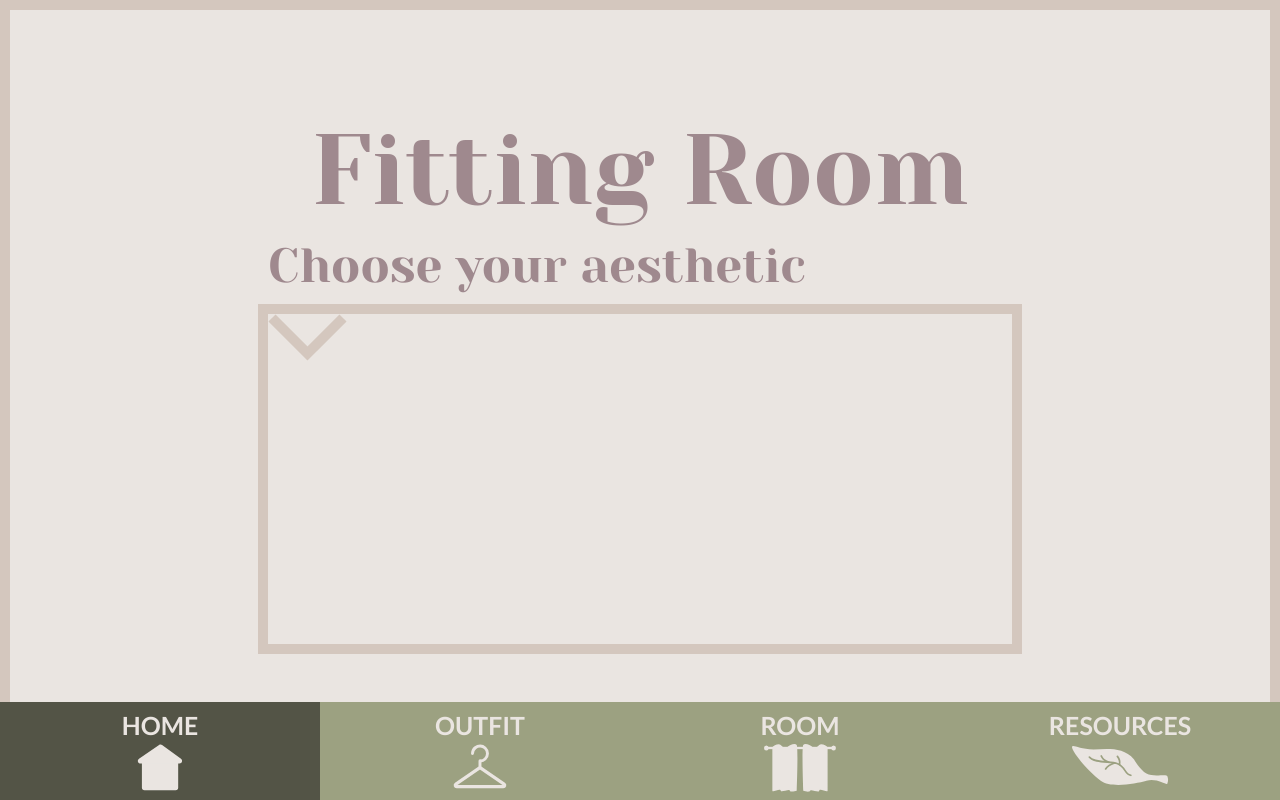
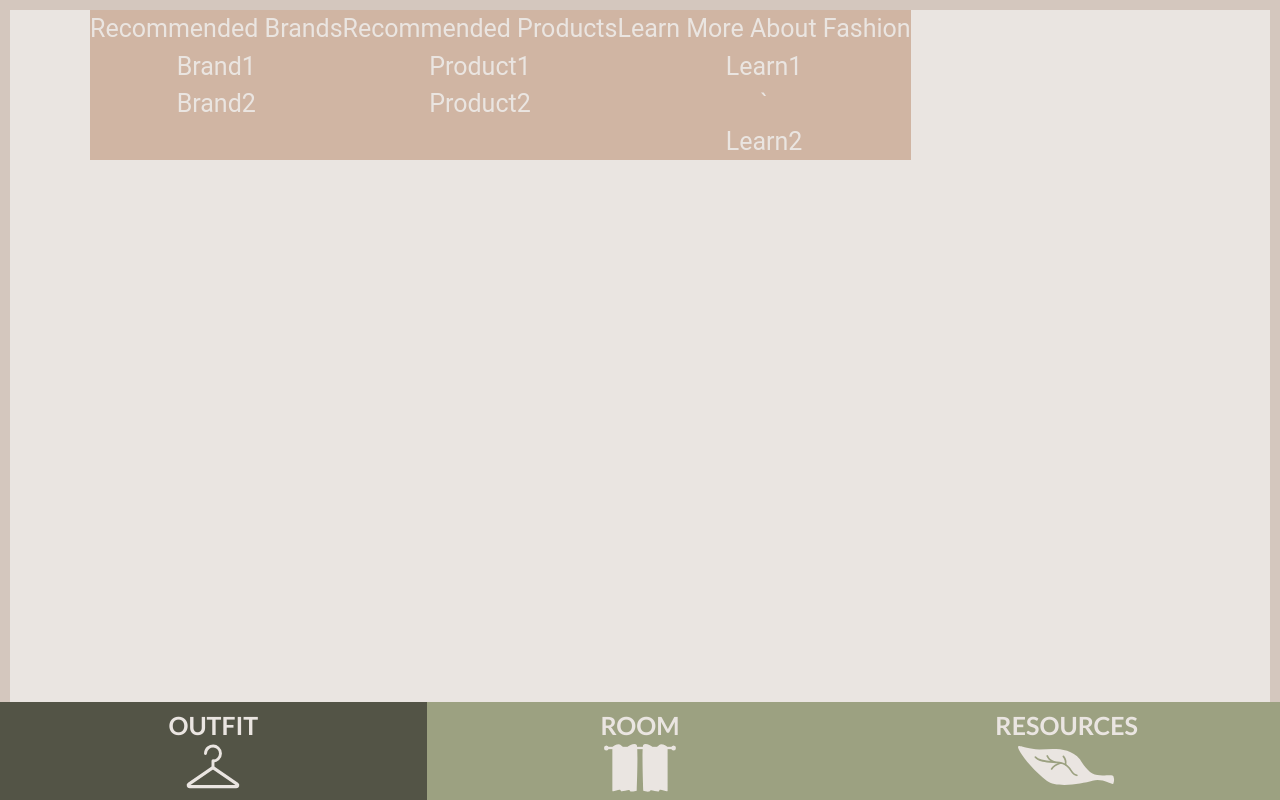
Before and after one commit to david0han/fitting-room, a Django app: page /fittingroom/resources in a window 1280 px wide. Run offline with Django 3.2, Linux system fonts and the light colour scheme; some libraries are stand-ins or nearby versions.

Commit message:
linked the nav bar and started a bit of the resources page

```diff
--- a/finalproject/fittingroom/templates/fittingroom/resources.html
+++ b/finalproject/fittingroom/templates/fittingroom/resources.html
@@ -7,37 +7,59 @@
       <link rel="stylesheet" type="text/css" href="{% static 'fittingroom/style.css' %}" />
     </head>
 
+    <style>
+      .title{
+        background-color: #D0B5A3;
+        color: #EAE5E1;
+        height: 50 px;
+        width: 100 px;
+        font-family: Roboto;
+        font-style: Bold;
+        font-size: 25px;
+        text-align: center;
+
+      }
+    </style>
 
     <body>
-      <div id="main-content" class="d-flex flex-column">
-        <div id="title-box" class="d-flex flex-column">
-          <h1>Fitting Room</h1>
-        </div>
-        <div id="drop-flex" class="d-flex flex-column">
-          <h2>Choose your aesthetic</h2>
-          <div class="dropdown">
-            <img src= "{% static 'images/down-arrow.svg' %}">
+      <div id="resources-content" class="container">
+        <div id="resources-titles" class="row">
+          <div class = "title flex-column">Recommended Brands
+              <div> Brand1</div>
+              <div> Brand2</div>
           </div>
-        </div>
+          <div class = "title flex-column"> Recommended Products
+              <div> Product1</div>
+              <div> Product2</div>
+          </div>
+          <div class = "title column"> Learn More About Fashion
+             <div> Learn1</div>
+          ` <div> Learn2</div>
+          </div>
+       </div>
       </div>
+
+
 
       <div class="container-flex">
         <div class = "d-flex flex-row navBar">
-          <div class ="col-3 navButton selectedNav">
-            <p>HOME</p>
-            <img src= "{% static 'images/house.svg' %}">
-          </div>
-          <div class = "col-3 navButton">
+          <div class = "col-4 navButton selectedNav">
+            <a href =  "/fittingroom/main">
             <p>OUTFIT</p>
             <img src= "{% static 'images/hanger.svg' %}">
+            </a>
           </div>
-          <div class = "col-3 navButton">
+          <div class = "col-4 navButton">
+            <a href = "/fittingroom/room">
             <p>ROOM</p>
             <img src= "{% static 'images/curtain.svg' %}">
+            </a>
           </div>
-          <div class = "col-3 navButton">
+          <div class = "col-4 navButton">
+            <a href = "/fittingroom/resources">
             <p>RESOURCES</p>
             <img src= "{% static 'images/leaf.svg' %}">
+            </a>
           </div>
         </div>
       </div>
```
Also changed, not shown: finalproject/fittingroom/templates/fittingroom/main.html (+10 -7 lines), finalproject/fittingroom/templates/fittingroom/room.html (+9 -7 lines), finalproject/fittingroom/templates/fittingroom/select-custom.html (+9 -7 lines), finalproject/fittingroom/templates/fittingroom/select-pre.html (+9 -7 lines).
